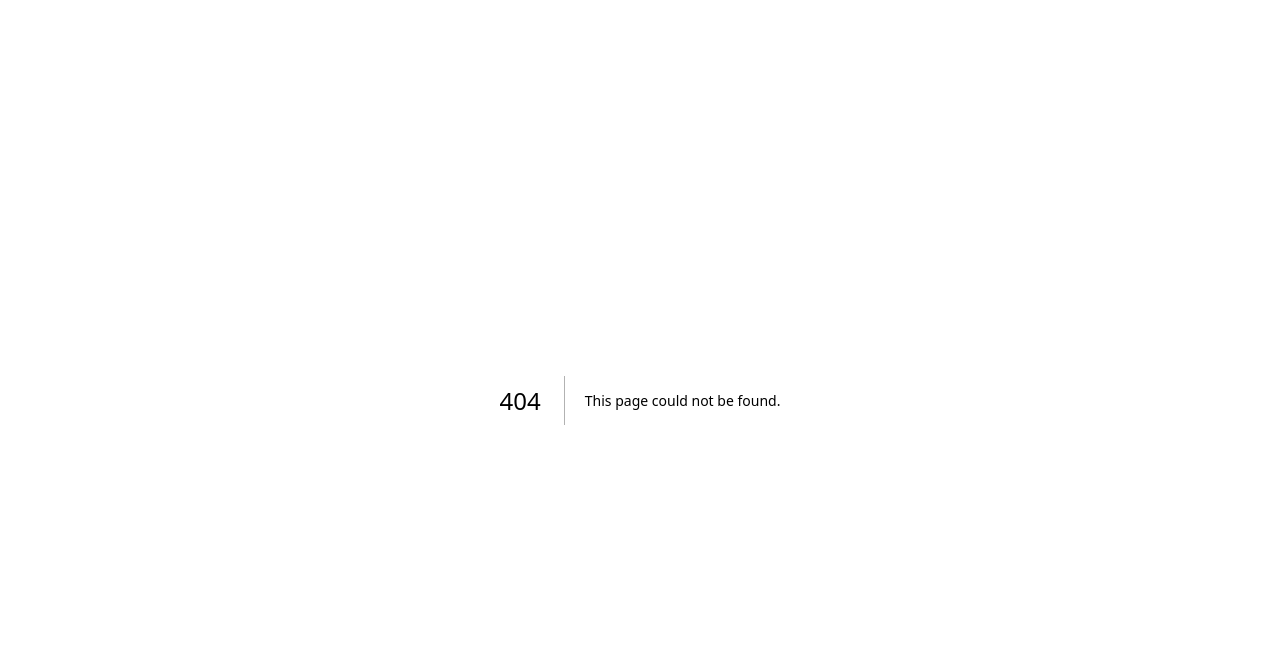
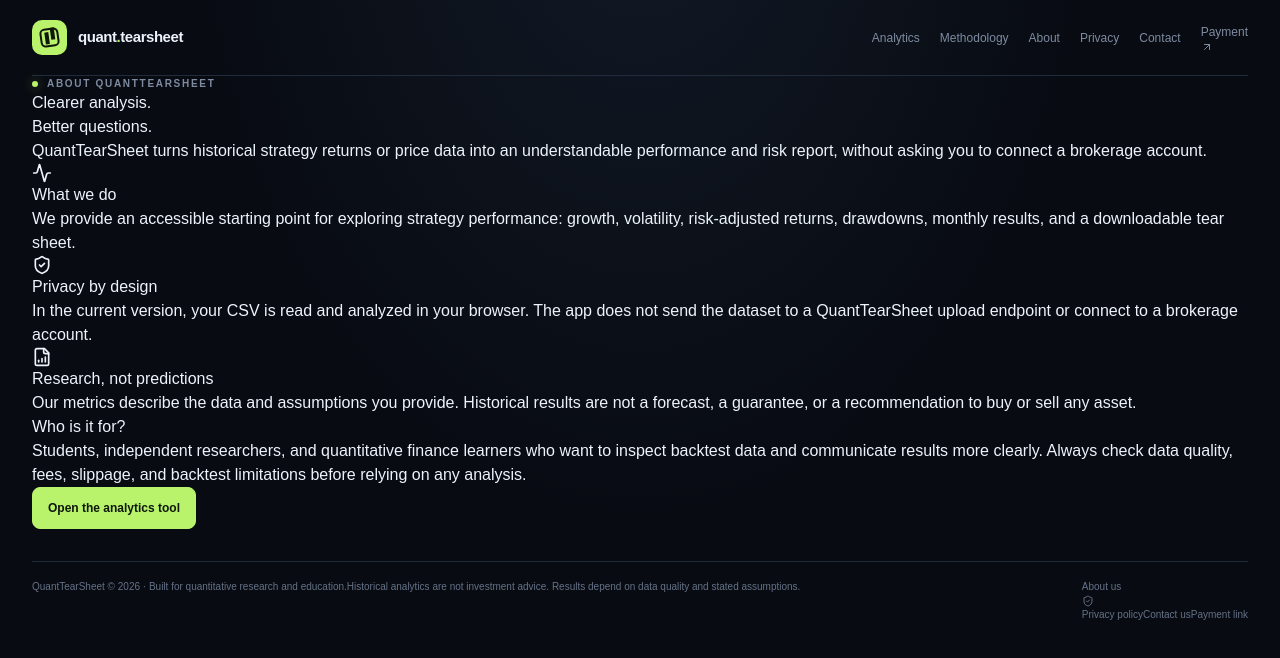
Before and after one commit to BiswayanChakravorty/QuantTearSheet, a Next.js app: page /about in a window 1280 px wide. Before the commit this address had no page. Shown: the top 658 px of the page. Built offline with nearby package versions, Linux system fonts and the light colour scheme.

Commit message:
Add site information and payment pages

```diff
--- /dev/null
+++ b/app/about/page.tsx
@@ -0,0 +1,44 @@
+import type { Metadata } from "next";
+import { Activity, FileChartColumnIncreasing, ShieldCheck } from "lucide-react";
+import { SiteFooter, SiteNav } from "@/components/site-chrome";
+
+export const metadata: Metadata = {
+  title: "About Us | QuantTearSheet",
+  description: "Learn about QuantTearSheet, a browser-based tool for quantitative strategy performance and risk analysis.",
+};
+
+export default function AboutPage() {
+  return (
+    <main className="shell">
+      <SiteNav />
+      <section className="content-hero">
+        <div className="eyebrow"><span className="dot" /> About QuantTearSheet</div>
+        <h1>Clearer analysis.<br /><span className="accent-text">Better questions.</span></h1>
+        <p>QuantTearSheet turns historical strategy returns or price data into an understandable performance and risk report, without asking you to connect a brokerage account.</p>
+      </section>
+      <section className="content-grid">
+        <article className="content-card">
+          <Activity size={20} className="content-icon" />
+          <h2>What we do</h2>
+          <p>We provide an accessible starting point for exploring strategy performance: growth, volatility, risk-adjusted returns, drawdowns, monthly results, and a downloadable tear sheet.</p>
+        </article>
+        <article className="content-card">
+          <ShieldCheck size={20} className="content-icon" />
+          <h2>Privacy by design</h2>
+          <p>In the current version, your CSV is read and analyzed in your browser. The app does not send the dataset to a QuantTearSheet upload endpoint or connect to a brokerage account.</p>
+        </article>
+        <article className="content-card">
+          <FileChartColumnIncreasing size={20} className="content-icon" />
+          <h2>Research, not predictions</h2>
+          <p>Our metrics describe the data and assumptions you provide. Historical results are not a forecast, a guarantee, or a recommendation to buy or sell any asset.</p>
+        </article>
+      </section>
+      <section className="content-note">
+        <h2>Who is it for?</h2>
+        <p>Students, independent researchers, and quantitative finance learners who want to inspect backtest data and communicate results more clearly. Always check data quality, fees, slippage, and backtest limitations before relying on any analysis.</p>
+        <a className="btn btn-primary" href="/">Open the analytics tool</a>
+      </section>
+      <SiteFooter />
+    </main>
+  );
+}
```
